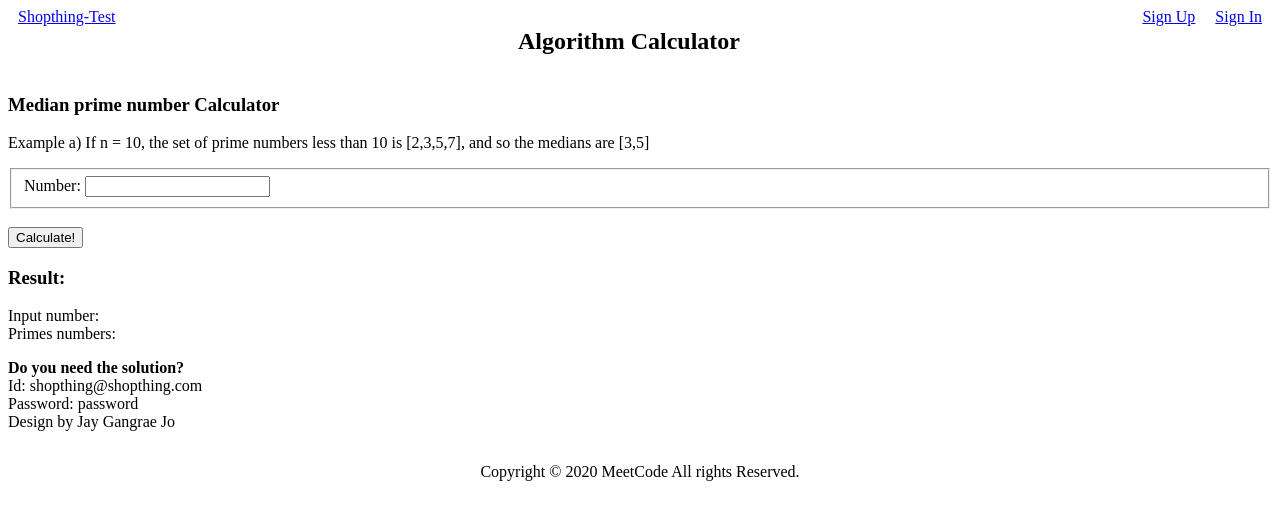
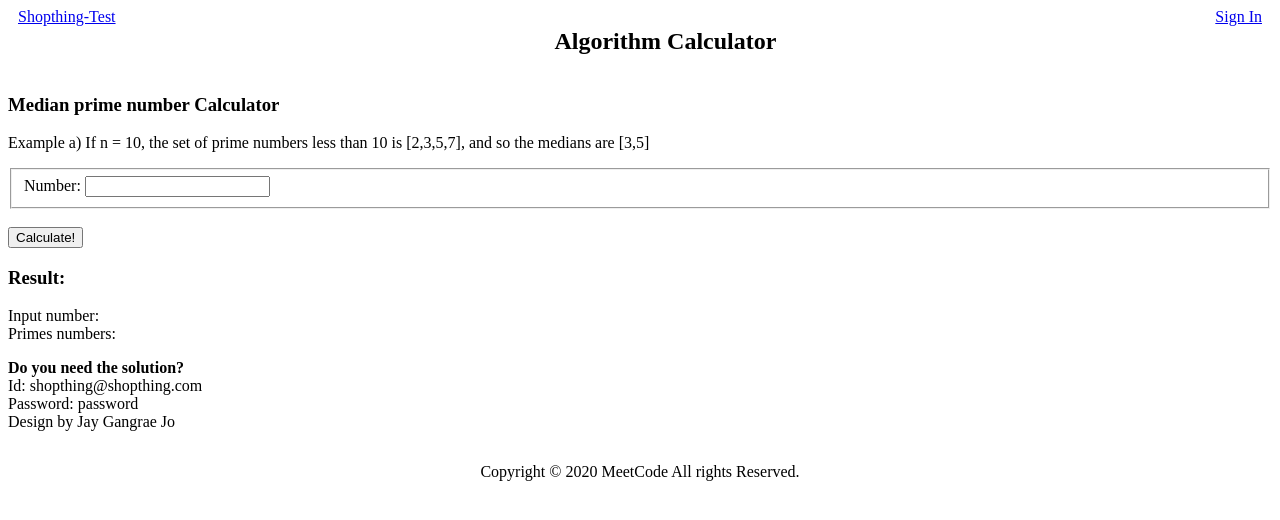
Before and after one commit to jayjodev/algorithms-meetcode, a React (Create React App) app in the folder client/: page / in a window 1280 px wide. Shown: the top 520 px of the page. Built offline with nearby package versions, Linux system fonts and the light colour scheme.

Commit message:
hide Sign Up Link

```diff
--- a/client/src/components/Header.js
+++ b/client/src/components/Header.js
@@ -16,7 +16,7 @@ class Header extends Component {
         else {
             return (
                 <div >
-                    <Link to="/signup">Sign Up</Link>
+                    {/* <Link to="/signup">Sign Up</Link> */}
                     <Link to="/signin">Sign In</Link>
                 </div>
             )
```
